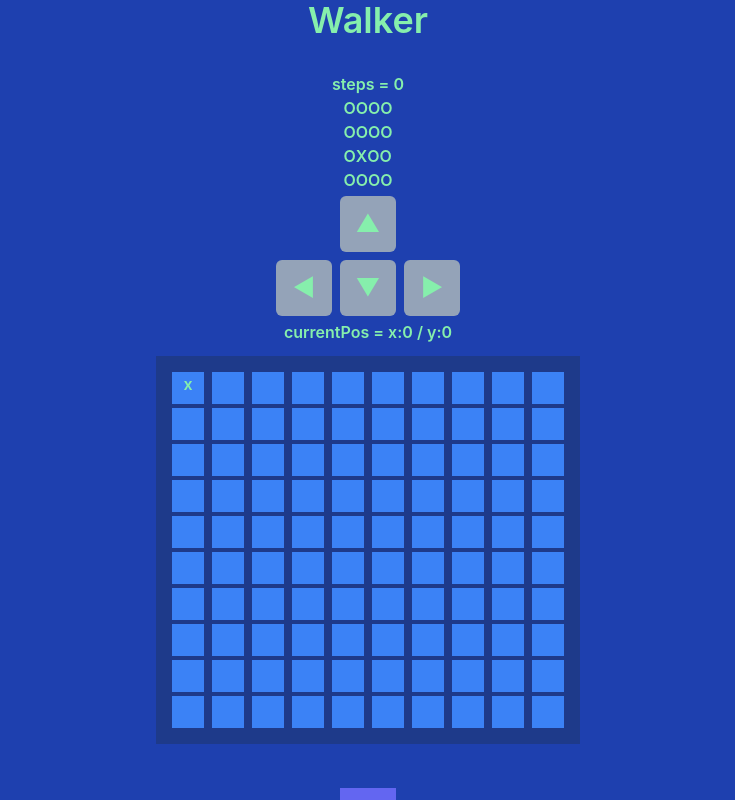
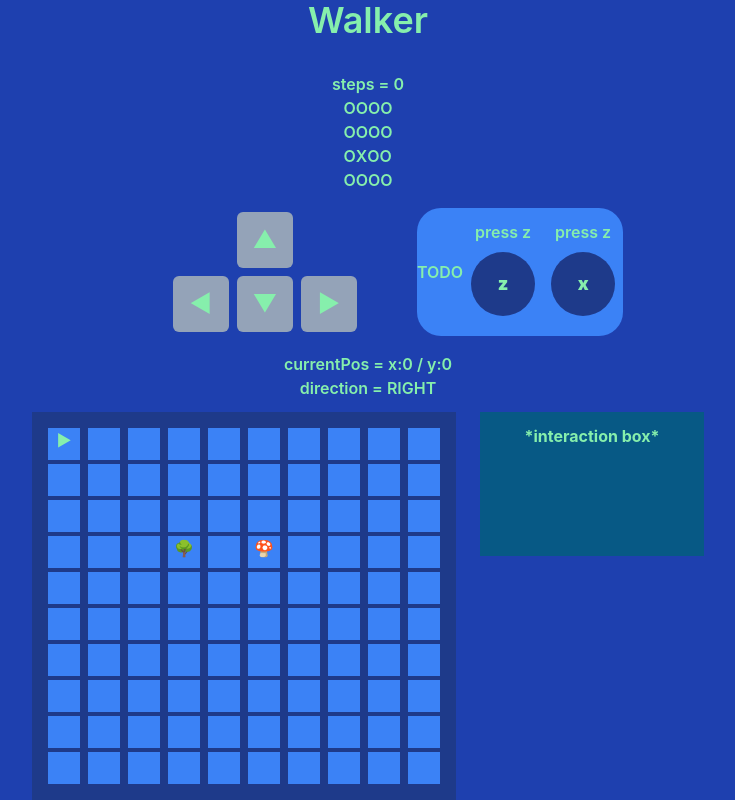
Before and after one commit to leog91/leog, a Next.js app: page /walker in a window 1280 px wide. Shown: the top 800 px of the page, without its empty margins (272-1007 px from the left). Built offline with nearby package versions, Linux system fonts and the light colour scheme.

Commit message:
walker > object interaction

```diff
--- a/pages/walker.js
+++ b/pages/walker.js
@@ -1,4 +1,17 @@
 import { useState, useEffect } from "react";
+
+const RIGHT = "RIGHT";
+const LEFT = "LEFT";
+const UP = "UP";
+const DOWN = "DOWN";
+
+const MAP_ELEM = {
+  TREE: { desc: "has leafs", code: "tree", interact: "feels rough" },
+  ROCK: { desc: "heavy", code: "rock" },
+  MUSHROOM: { desc: "power up", code: "mushroom" },
+};
+
+const canPick = [MAP_ELEM.MUSHROOM];
 
 function Walker() {
   //   const grid = [
@@ -7,6 +20,8 @@ function Walker() {
   //     ["O", "X", "O", "O"],
   //     ["O", "O", "O", "O"],
   //   ];
+
+  //check keys, idx(ixiy)
 
   // render mode
   // center(zelda, pokemon)
@@ -24,9 +39,15 @@ function Walker() {
 
   const [map, setMap] = useState([[]]);
 
+  const [interactionTarget, setInteractionTarget] = useState(null);
+
   const initialMap = Array(10)
     .fill(Array(10).fill(""))
     .map((c, ix) => c.map((elem, ir) => `x${ix}y${ir}`));
+
+  initialMap[3][3] = "tree";
+
+  initialMap[5][3] = "mushroom";
 
   // column row
 
@@ -49,6 +70,7 @@ function Walker() {
   const [walkerPosition, setWalkerPosition] = useState({
     x: 0,
     y: 0,
+    direction: RIGHT,
   });
 
   const move = () => {
@@ -92,21 +114,29 @@ function Walker() {
 
   const moveDown = () => {
     if (walkerPosition.y === 9) return;
-    setWalkerPosition({ ...walkerPosition, y: walkerPosition.y + 1 });
+    walkerPosition.direction === DOWN
+      ? setWalkerPosition({ ...walkerPosition, y: walkerPosition.y + 1 })
+      : setWalkerPosition({ ...walkerPosition, direction: DOWN });
   };
 
   const moveLeft = () => {
     if (walkerPosition.x === 0) return;
-    setWalkerPosition({ ...walkerPosition, x: walkerPosition.x - 1 });
+    walkerPosition.direction === LEFT
+      ? setWalkerPosition({ ...walkerPosition, x: walkerPosition.x - 1 })
+      : setWalkerPosition({ ...walkerPosition, direction: LEFT });
   };
   const moveRight = () => {
     if (walkerPosition.x === 9) return;
-    setWalkerPosition({ ...walkerPosition, x: walkerPosition.x + 1 });
+    walkerPosition.direction === RIGHT
+      ? setWalkerPosition({ ...walkerPosition, x: walkerPosition.x + 1 })
+      : setWalkerPosition({ ...walkerPosition, direction: RIGHT });
   };
 
   const moveUp = () => {
     if (walkerPosition.y === 0) return;
-    setWalkerPosition({ ...walkerPosition, y: walkerPosition.y - 1 });
+    walkerPosition.direction === UP
+      ? setWalkerPosition({ ...walkerPosition, y: walkerPosition.y - 1 })
+      : setWalkerPosition({ ...walkerPosition, direction: UP });
   };
 
   const reset = () => {
@@ -119,6 +149,10 @@ function Walker() {
     ]);
     setStep(0);
   };
+
+  useEffect(() => {
+    setInteractionTarget(null);
+  }, [walkerPosition]);
 
   const handler = (e) => {
     // console.log("handler", e);
@@ -139,7 +173,40 @@ function Walker() {
         moveDown();
         break;
 
+      case "x":
+        console.log("pressing x");
+
+        console.log(walkerPosition.direction);
+        // switch (walkerPosition.direction) {
+        if (
+          walkerPosition.direction === DOWN &&
+          map[walkerPosition.x][walkerPosition.y + 1] === "tree"
+        )
+          setInteractionTarget(MAP_ELEM.TREE);
+
+        if (
+          walkerPosition.direction === UP &&
+          map[walkerPosition.x][walkerPosition.y - 1] === "tree"
+        )
+          setInteractionTarget(MAP_ELEM.TREE);
+        if (
+          walkerPosition.direction === RIGHT &&
+          map[walkerPosition.x + 1][walkerPosition.y] === "tree"
+        )
+          setInteractionTarget(MAP_ELEM.TREE);
+        if (
+          walkerPosition.direction === LEFT &&
+          map[walkerPosition.x - 1][walkerPosition.y] === "tree"
+        )
+          setInteractionTarget(MAP_ELEM.TREE);
+
+        break;
+
+      case "z":
+        setInteractionTarget(null);
+        break;
       default:
+        console.log("key", e.key);
         break;
     }
   };
@@ -170,7 +237,8 @@ function Walker() {
             ))}
           </div>
 
-          <div className="grid grid-cols-3 text-center text-2xl ">
+          <div className="flex m-4">
+            <div className="grid mx-14 grid-cols-3 text-center text-2xl ">
               <div> </div>
 
               <div
@@ -200,11 +268,30 @@ function Walker() {
               </div>
             </div>
 
+            <div className="flex bg-blue-500 items-center   rounded-3xl">
+              TODO
+              <div className="flex flex-col items-center">
+                <div>press z</div>
+                <button className="rounded-full m-2 w-16 h-16 bg-blue-900 font-black text-lg">
+                  z
+                </button>
+              </div>
+              <div className="flex flex-col items-center">
+                <div>press z</div>
+                <button className="rounded-full m-2 w-16 h-16 bg-blue-900 font-black text-lg">
+                  x
+                </button>
+              </div>
+            </div>
+          </div>
+
           <div>
             {" "}
             currentPos = x:{walkerPosition.x} / y:{walkerPosition.y}
           </div>
+          <div>direction = {walkerPosition.direction}</div>
 
+          <div className="flex">
             <div className="flex p-3 m-3 bg-blue-900">
               {map.map((e, i) => (
                 <div key={i} className=" text-center ">
@@ -214,7 +301,22 @@ function Walker() {
                       className="m-1 bg-blue-500 h-8 w-8 hover:bg-red-200"
                       key={j}
                     >
-                    {j === "player" ? "x" : ""}
+                      {/* ➤{j === "player" ? "x" : ""} */}
+                      {j === "player"
+                        ? walkerPosition.direction === RIGHT
+                          ? "►"
+                          : walkerPosition.direction === LEFT
+                          ? "◄"
+                          : walkerPosition.direction === UP
+                          ? "▲"
+                          : "▼ "
+                        : // : ""}
+                        j === "tree"
+                        ? "🌳"
+                        : j === "mushroom"
+                        ? "🍄"
+                        : ""}
+
                       {/* {}
                     {j}{" "} */}
                     </div>
@@ -223,6 +325,30 @@ function Walker() {
               ))}
             </div>
 
+            <div className="bg-sky-800 w-56 h-36 m-3 p-3">
+              <div className="font-bold text-center">*interaction box*</div>
+              <div>
+                {interactionTarget && (
+                  <div>
+                    {" "}
+                    <div>
+                      {">"} {interactionTarget.code}
+                    </div>
+                    {interactionTarget.desc && (
+                      <div>
+                        {">"} {interactionTarget.desc}{" "}
+                      </div>
+                    )}
+                    {interactionTarget.interact && (
+                      <div>
+                        {"> action - "} {interactionTarget.interact}
+                      </div>
+                    )}
+                  </div>
+                )}
+              </div>
+            </div>
+          </div>
           <button
             onClick={() => move()}
             onKeyPress={(e) => handler(e)}
```
Lines whose indentation alone changed are shown as unchanged.
